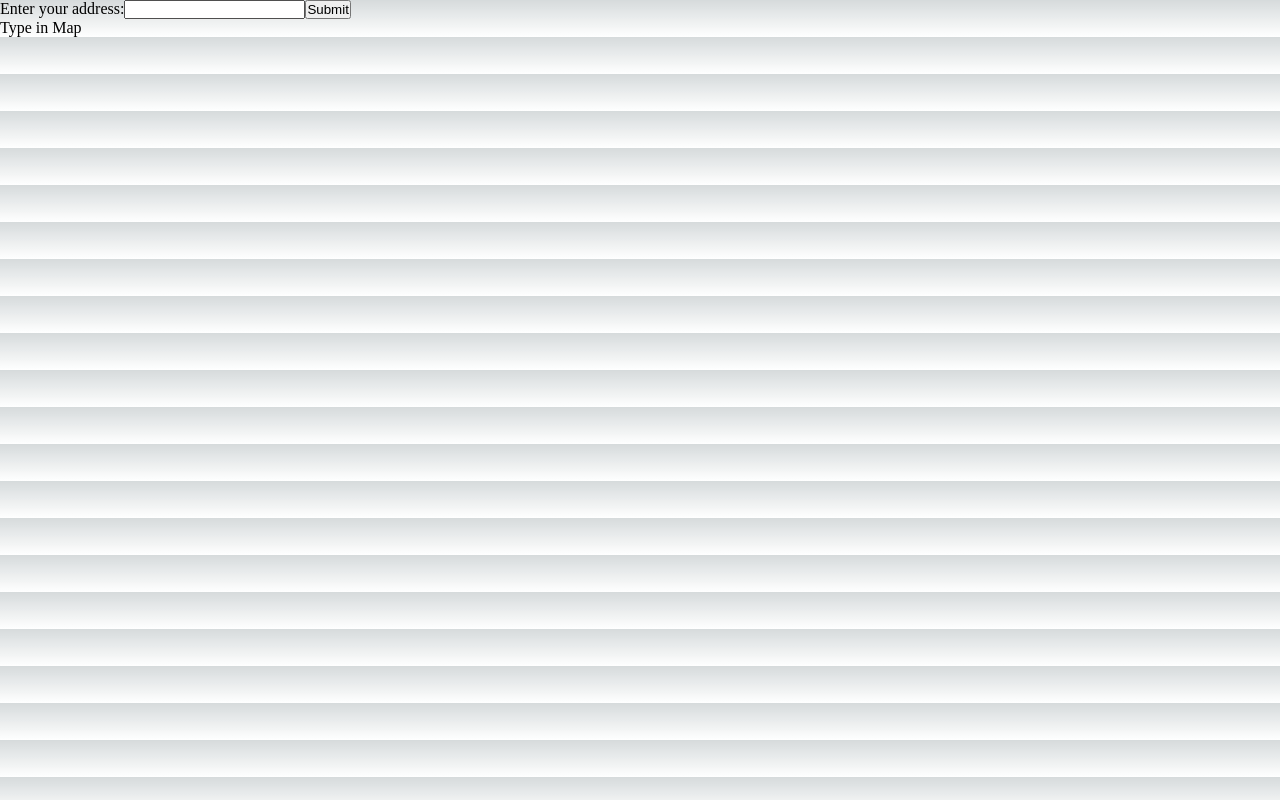
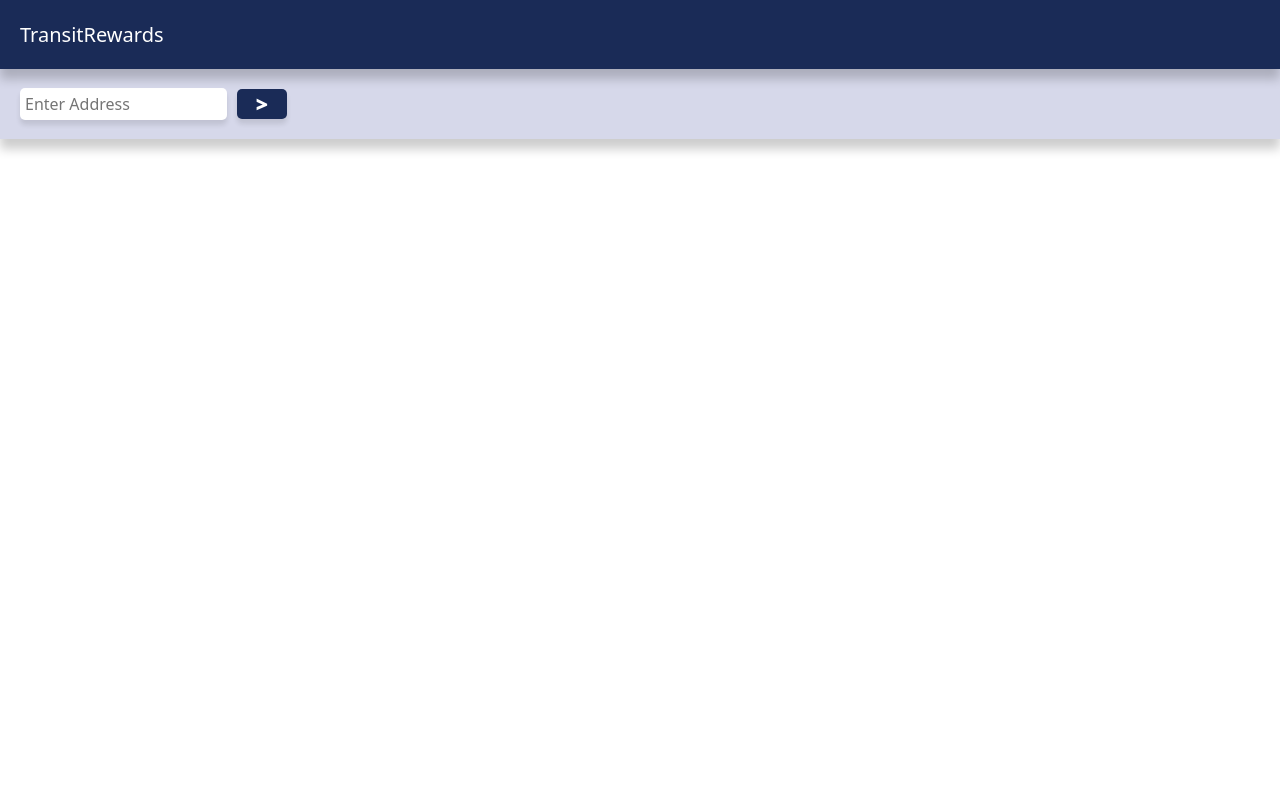
Before and after one commit to TransitRewards/TransitRewards2, a Next.js app: page /location in a window 1280 px wide. Built offline with nearby package versions, Linux system fonts and the light colour scheme.

Commit message:
work on location page

```diff
--- a/components/LocationComponent.js
+++ b/components/LocationComponent.js
@@ -3,6 +3,7 @@ import React, { useEffect, useState } from "react";
 import {getLatLong} from "../services/LocationUtil";
 // import Map from "./Map";
 import dynamic from "next/dynamic";
+import styles from '../styles/Location.module.css'
 
 
 const MapWithNoSSR = dynamic(() => import("./Map"), {
@@ -32,18 +33,24 @@ const Location = () => {
   };
 
   return (
-    <div>
-      <form onSubmit={handleSubmit}>
-        <label htmlFor="address">Enter your address:</label>
+    <div className = {styles.Contents}>
+      <div className = {styles.Header}>
+      <p>TransitRewards</p>
+      </div>
+      <form className = {styles.Submission} onSubmit={handleSubmit}>
         <input
+          className= {styles.TextBox}
           type="text"
           id="address"
+          placeholder="Enter Address"
           value={address}
           onChange={handleAddressChange}
         />
-        <button type="submit">Submit</button>
+        <button className = {styles.SubmitButton} type="submit">&#62;</button>
       </form>
-      {onClickMap ? <MapWithNoSSR loc={{"lat":0, "lng":0}} /> : <p>Type in Map</p> }
+      <div className = {styles.MapImage}>
+        {onClickMap ? <MapWithNoSSR loc={{lat:40.5008405, lng:-74.4496061}} /> : <p>Type in Map</p> }
+      </div>
     </div>
   );
 };
--- a/components/Map.js
+++ b/components/Map.js
@@ -11,19 +11,19 @@ export function ChangeView({ coords }) {
 }
 
 export default function Map(props) {
-  const [geoData, setGeoData] = useState({ lat: 64.536634, lng: 16.779852 });
+  const [geoData, setGeoData] = useState({ lat:40.5008405, lng:-74.4496061 });
 
   const center = [props.loc.lat, props.loc.lng];
 
   return (
-    <MapContainer center={center} zoom={12} style={{ height: '100vh' }}>
+    <MapContainer center={center} zoom={20} style={{ height: '100vh' }}>
       <TileLayer
         attribution='&copy; <a href="http://osm.org/copyright">OpenStreetMap</a> contributors'
         url="https://{s}.tile.openstreetmap.org/{z}/{x}/{y}.png"
       />
-      {geoData.lat && geoData.lng && (
+      {/* {geoData.lat && geoData.lng && (
         <Marker position={[geoData.lat, geoData.lng]} />
-      )}
+      )} */}
       <ChangeView coords={center} />
     </MapContainer>
   );
--- a/pages/_app.js
+++ b/pages/_app.js
@@ -1,4 +1,3 @@
-import '@/styles/globals.css'
 
 export default function App({ Component, pageProps }) {
   return <Component {...pageProps} />
--- /dev/null
+++ b/styles/Location.module.css
@@ -0,0 +1,90 @@
+.Contents {
+    display: in;
+}
+
+.Header {
+    display: inline-flex;
+    position: absolute;
+    top: 0;
+    left: 0;
+    right: 0;
+    overflow: auto;
+    z-index: 5;
+
+    text-align: left;
+    background: rgb(26,43, 87);
+    color: white;
+    font-family: system-ui, -apple-system, BlinkMacSystemFont, 'Segoe UI', Roboto, Oxygen, Ubuntu, Cantarell, 'Open Sans', 'Helvetica Neue', sans-serif;
+    font-weight: 500;
+    padding-top: 1px;
+    padding-left: 20px;
+    padding-bottom: 1px;
+    font-size: 20px;
+    box-shadow: 0px 10px 10px rgba(0,0,0,0.2);
+    align-items: center;
+}
+
+.Submission {
+    display: inline-flex;
+    position: absolute;
+    top: 69px;
+    left: 0;
+    right: 0;
+    overflow: auto;
+
+    height: 70px;
+    font-size: 20px;
+    color: rgb(26,43, 87);
+    font-family: system-ui, -apple-system, BlinkMacSystemFont, 'Segoe UI', Roboto, Oxygen, Ubuntu, Cantarell, 'Open Sans', 'Helvetica Neue', sans-serif;
+    font-weight: 100;
+    align-items: center;
+    box-shadow: 0px 10px 10px rgba(0,0,0,0.2);
+
+    background-color: rgb(214, 216, 234);
+}
+
+.TextBox {
+    margin-left: 20px;
+    padding-left: 5px;
+    border-radius: 5px;
+    border: 0px;
+    box-shadow: 0px 5px 5px rgba(0,0,0,0.1);
+    height: 30px;
+    width: 200px;
+    font-family: system-ui, -apple-system, BlinkMacSystemFont, 'Segoe UI', Roboto, Oxygen, Ubuntu, Cantarell, 'Open Sans', 'Helvetica Neue', sans-serif;
+    font-size: 16px;
+}
+
+.SubmitButton {
+    margin-left: 10px;
+    padding-left: 5px;
+    border-radius: 5px;
+    border: 0px;
+    box-shadow: 0px 5px 5px rgba(0,0,0,0.1);
+    height: 30px;
+    width: 50px;
+    font-family: system-ui, -apple-system, BlinkMacSystemFont, 'Segoe UI', Roboto, Oxygen, Ubuntu, Cantarell, 'Open Sans', 'Helvetica Neue', sans-serif;
+    font-size: 20px;
+    background-color: rgb(26,43, 87);
+    color: white;
+    font-weight: 1000;
+
+    cursor: pointer;
+
+    transition: margin-top;
+    transition: opacity 0.1s ease-in;
+  }
+
+  .SubmitButton:active {
+    scale: 0.95;
+  }
+
+
+  .SubmitButton:hover {
+    opacity: 0.9;
+  }
+
+  .MapImage {
+    scale: 0.5;
+    ;
+  }
--- a/styles/globals.css
+++ /dev/null
@@ -1,107 +0,0 @@
-:root {
-  --max-width: 1100px;
-  --border-radius: 12px;
-  --font-mono: ui-monospace, Menlo, Monaco, 'Cascadia Mono', 'Segoe UI Mono',
-    'Roboto Mono', 'Oxygen Mono', 'Ubuntu Monospace', 'Source Code Pro',
-    'Fira Mono', 'Droid Sans Mono', 'Courier New', monospace;
-
-  --foreground-rgb: 0, 0, 0;
-  --background-start-rgb: 214, 219, 220;
-  --background-end-rgb: 255, 255, 255;
-
-  --primary-glow: conic-gradient(
-    from 180deg at 50% 50%,
-    #16abff33 0deg,
-    #0885ff33 55deg,
-    #54d6ff33 120deg,
-    #0071ff33 160deg,
-    transparent 360deg
-  );
-  --secondary-glow: radial-gradient(
-    rgba(255, 255, 255, 1),
-    rgba(255, 255, 255, 0)
-  );
-
-  --tile-start-rgb: 239, 245, 249;
-  --tile-end-rgb: 228, 232, 233;
-  --tile-border: conic-gradient(
-    #00000080,
-    #00000040,
-    #00000030,
-    #00000020,
-    #00000010,
-    #00000010,
-    #00000080
-  );
-
-  --callout-rgb: 238, 240, 241;
-  --callout-border-rgb: 172, 175, 176;
-  --card-rgb: 180, 185, 188;
-  --card-border-rgb: 131, 134, 135;
-}
-
-@media (prefers-color-scheme: dark) {
-  :root {
-    --foreground-rgb: 255, 255, 255;
-    --background-start-rgb: 0, 0, 0;
-    --background-end-rgb: 0, 0, 0;
-
-    --primary-glow: radial-gradient(rgba(1, 65, 255, 0.4), rgba(1, 65, 255, 0));
-    --secondary-glow: linear-gradient(
-      to bottom right,
-      rgba(1, 65, 255, 0),
-      rgba(1, 65, 255, 0),
-      rgba(1, 65, 255, 0.3)
-    );
-
-    --tile-start-rgb: 2, 13, 46;
-    --tile-end-rgb: 2, 5, 19;
-    --tile-border: conic-gradient(
-      #ffffff80,
-      #ffffff40,
-      #ffffff30,
-      #ffffff20,
-      #ffffff10,
-      #ffffff10,
-      #ffffff80
-    );
-
-    --callout-rgb: 20, 20, 20;
-    --callout-border-rgb: 108, 108, 108;
-    --card-rgb: 100, 100, 100;
-    --card-border-rgb: 200, 200, 200;
-  }
-}
-
-* {
-  box-sizing: border-box;
-  padding: 0;
-  margin: 0;
-}
-
-html,
-body {
-  max-width: 100vw;
-  overflow-x: hidden;
-}
-
-body {
-  color: rgb(var(--foreground-rgb));
-  background: linear-gradient(
-      to bottom,
-      transparent,
-      rgb(var(--background-end-rgb))
-    )
-    rgb(var(--background-start-rgb));
-}
-
-a {
-  color: inherit;
-  text-decoration: none;
-}
-
-@media (prefers-color-scheme: dark) {
-  html {
-    color-scheme: dark;
-  }
-}
```
